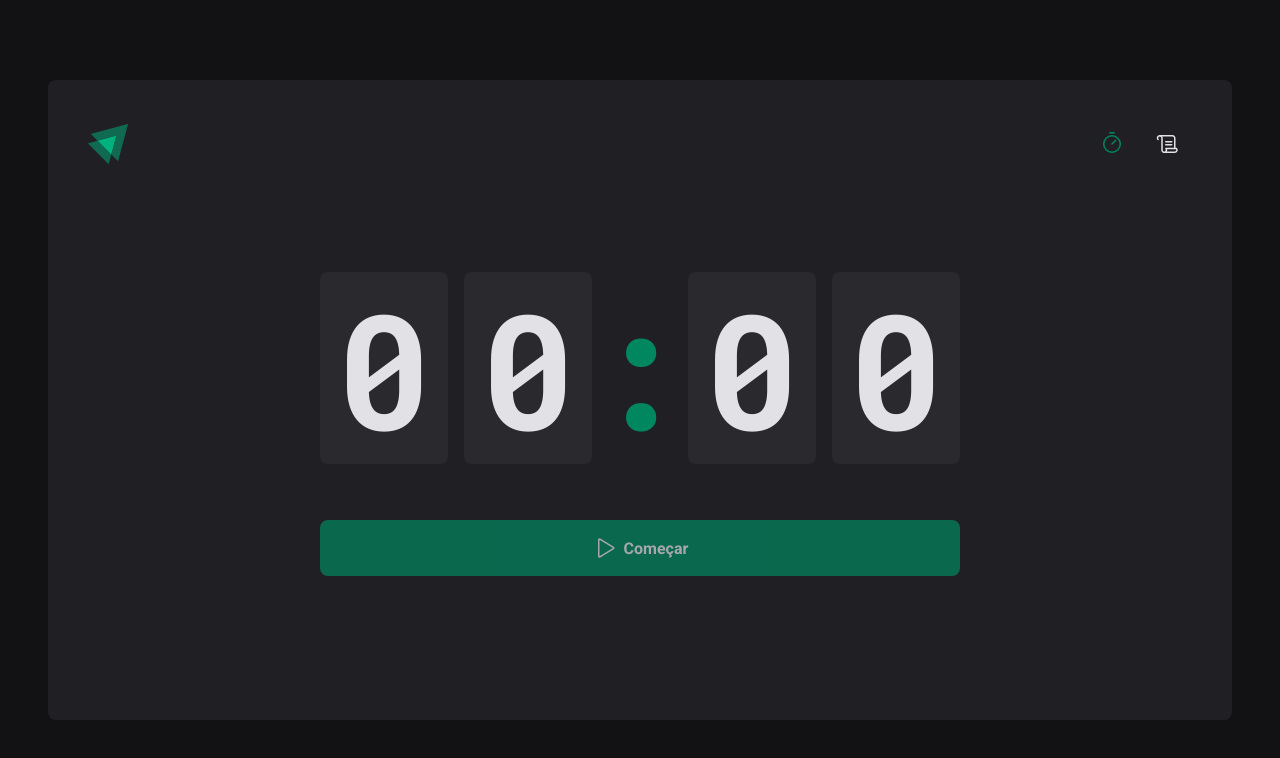
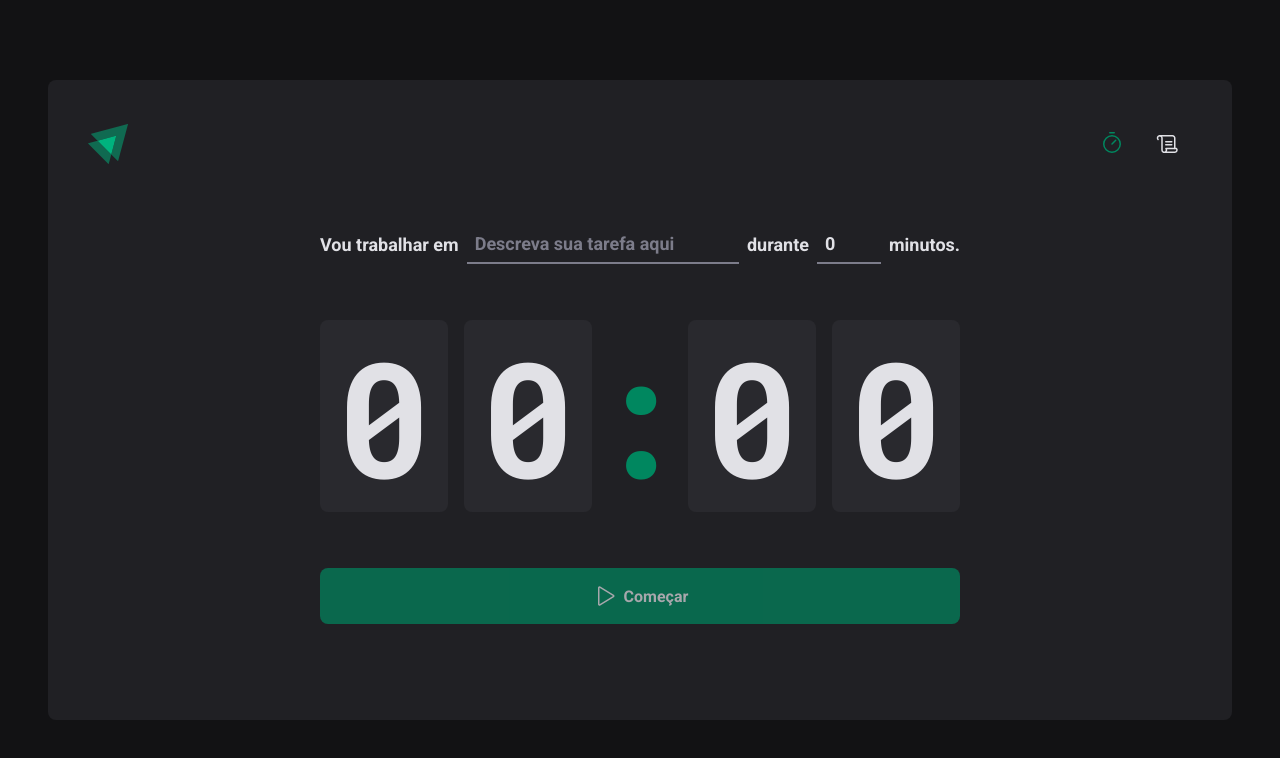
Before and after one commit to AntonioDeveloper/Rocketseat-Ignite-Timer, a React (Vite) app: page / in a window 1280 px wide. Shown: the top 758 px of the page. Built offline with nearby package versions, Linux system fonts and the light colour scheme.

Commit message:
App funcionando com contexto

```diff
--- a/src/pages/Home/components/Countdown/index.tsx
+++ b/src/pages/Home/components/Countdown/index.tsx
@@ -1,12 +1,17 @@
 import { CountdownContainer, Separator } from './styles'
 import { differenceInSeconds } from 'date-fns'
-import { useContext, useState, useEffect } from 'react'
+import { useContext, useEffect } from 'react'
 import { CyclesContext } from '../..'
 
 export function Countdown() {
-  const { activeCycle, activeCycleId, markCurrentCycleAsFinished } =
-    useContext(CyclesContext)
-  const [amountSecondsPassed, setAmountSecondsPassed] = useState(0)
+  const {
+    activeCycle,
+    activeCycleId,
+    markCurrentCycleAsFinished,
+    setSecondsPassed,
+    amountSecondsPassed,
+  } = useContext(CyclesContext)
+
   const totalSeconds = activeCycle ? activeCycle.minutesAmount * 60 : 0
 
   const currentSeconds = activeCycle ? totalSeconds - amountSecondsPassed : 0
@@ -30,11 +35,11 @@
         if (secondsDifference >= totalSeconds) {
           markCurrentCycleAsFinished()
 
-          setAmountSecondsPassed(totalSeconds)
+          setSecondsPassed(totalSeconds)
           clearInterval(interval)
           // setActiveCycleId(null)
         } else {
-          setAmountSecondsPassed(secondsDifference)
+          setSecondsPassed(secondsDifference)
         }
       }, 1000)
     }
@@ -42,7 +47,13 @@
     return () => {
       clearInterval(interval)
     }
-  }, [activeCycle, totalSeconds, activeCycleId]) // Por ser uma variável externa ao useEffect, foi necessário incluí-la na dependência
+  }, [
+    activeCycle,
+    totalSeconds,
+    activeCycleId,
+    markCurrentCycleAsFinished,
+    setSecondsPassed,
+  ]) // Por ser uma variável externa ao useEffect, foi necessário incluí-la na dependência
 
   useEffect(() => {
     if (activeCycle) {
--- a/src/pages/Home/components/NewCyclesForm/index.tsx
+++ b/src/pages/Home/components/NewCyclesForm/index.tsx
@@ -1,6 +1,12 @@
+import { useContext } from 'react'
+import { useFormContext } from 'react-hook-form'
+import { CyclesContext } from '../..'
 import { FormContainer, TaskInput, MinutesAmountInput } from './styles'
 
 export function NewCycleForm() {
+  const { activeCycle } = useContext(CyclesContext)
+  const { register } = useFormContext()
+
   return (
     <FormContainer>
       <label htmlFor="task">Vou trabalhar em</label>
@@ -25,7 +31,7 @@
         id="minutesAmount"
         placeholder="00"
         step={5}
-        min={1}
+        min={5}
         max={60}
         disabled={!!activeCycle}
         {...register('minutesAmount', { valueAsNumber: true })}
--- a/src/pages/Home/index.tsx
+++ b/src/pages/Home/index.tsx
@@ -1,5 +1,5 @@
 import { HandPalm, Play } from 'phosphor-react'
-import { useForm } from 'react-hook-form'
+import { FormProvider, useForm } from 'react-hook-form'
 import { zodResolver } from '@hookform/resolvers/zod'
 import * as zod from 'zod'
 
@@ -11,13 +11,13 @@
   StartCountdownButton,
   StopCountdownButton,
 } from './styles'
-import { createContext, useEffect, useState } from 'react'
+import { createContext, useState } from 'react'
 
 const newCycleFormValidationSchema = zod.object({
   task: zod.string().min(1, 'Informe a tarefa'),
   minutesAmount: zod
     .number()
-    .min(1, 'O ciclo precisa ser de, no mínimo, 5 minutos')
+    .min(5, 'O ciclo precisa ser de, no mínimo, 5 minutos')
     .max(60, 'O ciclo precisa ser de, no máximo, 60 minutos'),
 })
 
@@ -41,7 +41,9 @@
 interface CyclesContextType {
   activeCycle: Cycle | undefined
   activeCycleId: string | null
+  amountSecondsPassed: number
   markCurrentCycleAsFinished: () => void
+  setSecondsPassed: (seconds: number) => void
 }
 
 export const CyclesContext = createContext({} as CyclesContextType)
@@ -49,8 +51,9 @@
 export function Home() {
   const [cycles, setCycles] = useState<Cycle[]>([])
   const [activeCycleId, setActiveCycleId] = useState<string | null>(null)
+  const [amountSecondsPassed, setAmountSecondsPassed] = useState(0)
 
-  const { register, handleSubmit, watch, reset } = useForm<NewCycleFormData>({
+  const newCycleForm = useForm<NewCycleFormData>({
     resolver: zodResolver(newCycleFormValidationSchema),
     defaultValues: {
       task: '',
@@ -58,12 +61,19 @@
     },
   })
 
+  const { handleSubmit, watch, reset } = newCycleForm
+
   const activeCycle = cycles.find((cycle) => cycle.id === activeCycleId)
+
+  function setSecondsPassed(seconds: number) {
+    setAmountSecondsPassed(seconds)
+  }
 
   function markCurrentCycleAsFinished() {
     setCycles((state) =>
       state.map((cycle) => {
         if (cycle.id === activeCycleId) {
+          setActiveCycleId(null)
           return { ...cycle, finishedDate: new Date() }
         } else {
           return cycle
@@ -114,9 +124,17 @@
     <HomeContainer>
       <form action="" onSubmit={handleSubmit(handleCreateNewCycle)}>
         <CyclesContext.Provider
-          value={{ activeCycle, activeCycleId, markCurrentCycleAsFinished }}
+          value={{
+            activeCycle,
+            activeCycleId,
+            markCurrentCycleAsFinished,
+            setSecondsPassed,
+            amountSecondsPassed,
+          }}
         >
-          {/* <NewCycleForm /> */}
+          <FormProvider {...newCycleForm}>
+            <NewCycleForm />
+          </FormProvider>
           <Countdown />
         </CyclesContext.Provider>
         {activeCycle ? (
```
